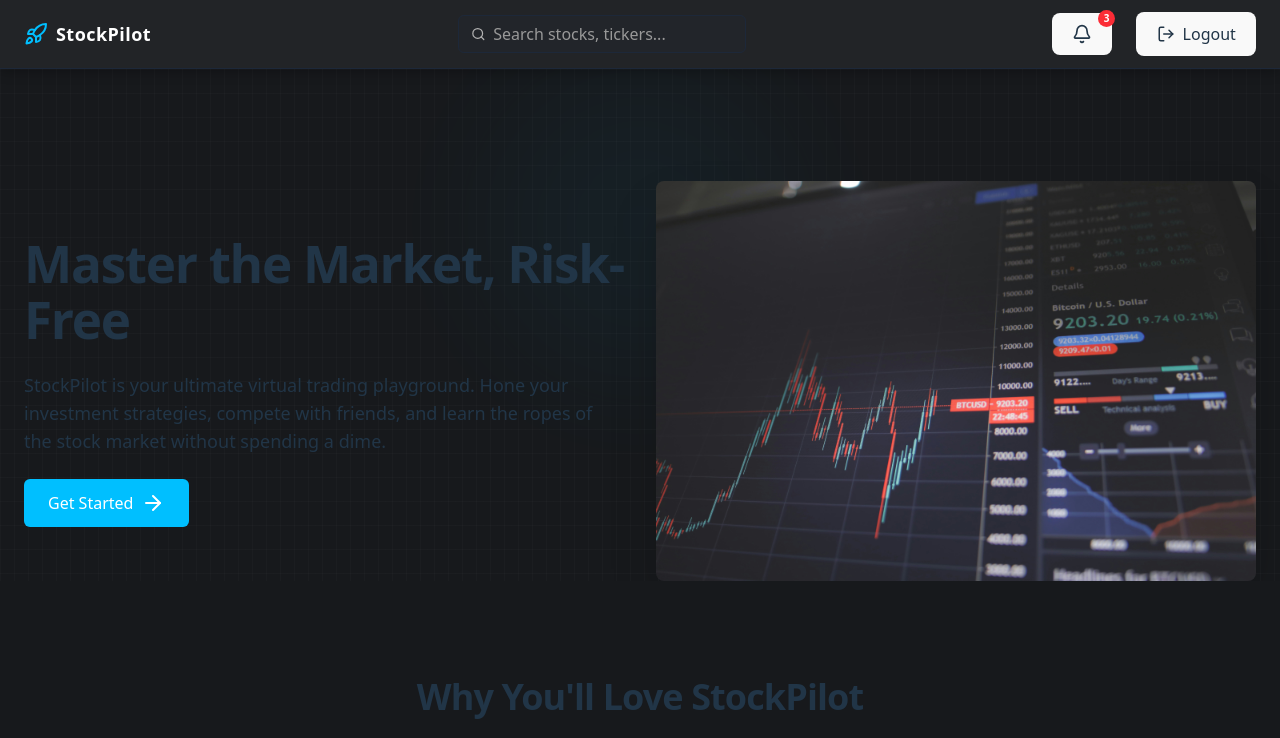
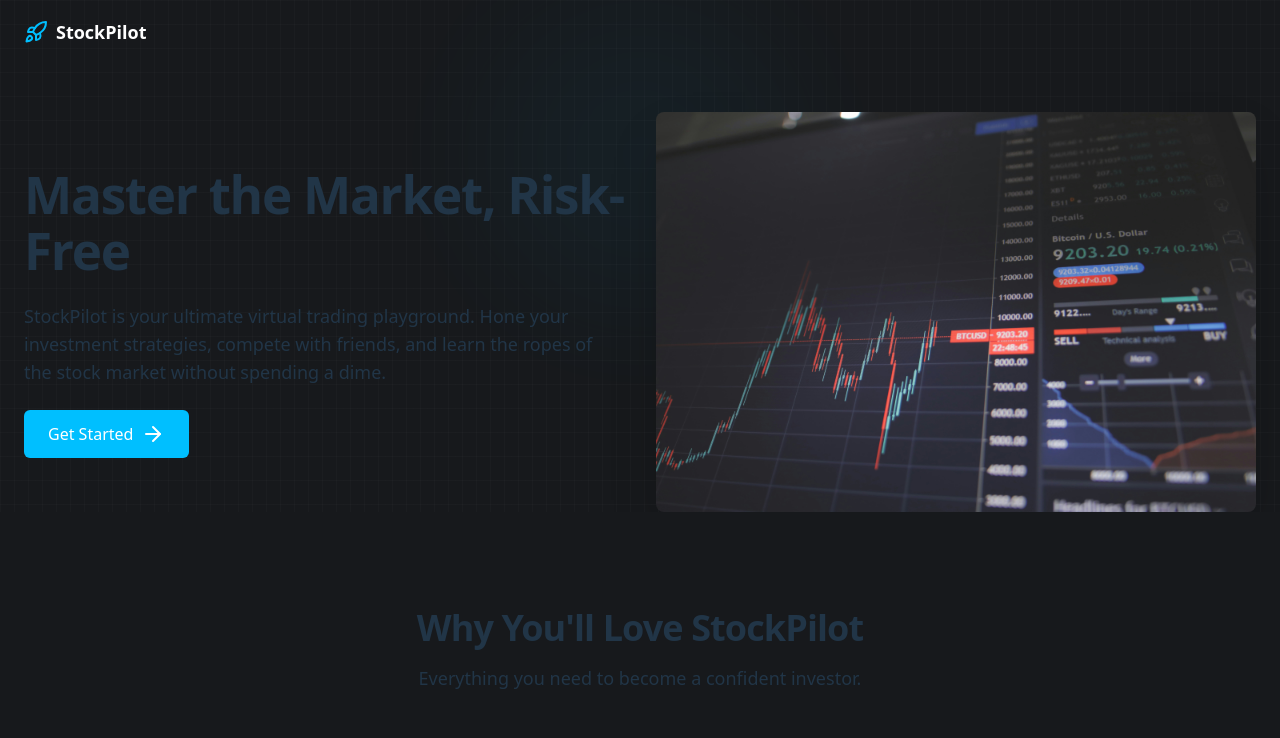
Before and after one commit to soumikadevarakonda/StockPilot, a React (Vite) app: page / in a window 1280 px wide. Shown: the top 738 px of the page. Built offline with nearby package versions, Linux system fonts and the light colour scheme.

Commit message:
Header rev

```diff
--- a/src/components/Navbar.jsx
+++ b/src/components/Navbar.jsx
@@ -1,6 +1,7 @@
 import { useNavigate } from "react-router-dom";
+import { Rocket, Bell, Search } from "lucide-react";
 import { FiLogOut } from "react-icons/fi";
-import { Bell, Search } from "lucide-react";
+import { motion } from "framer-motion";
 
 export default function Navbar() {
   const navigate = useNavigate();
@@ -11,18 +12,22 @@ export default function Navbar() {
   };
 
   return (
-    <nav className="sticky top-0 z-50 bg-[hsl(220,10%,10%)] border-b border-[hsl(217,32%,17%)] px-6 py-3 flex items-center justify-between shadow-[0_2px_10px_rgba(0,0,0,0.3)]">
-
-      {/* Left: Logo */}
-      <div className="flex items-center gap-2 cursor-pointer select-none">
-        <span className="text-primary text-2xl">📊</span>
-        <h1 className="text-lg font-semibold tracking-wide text-[hsl(var(--emphasis))]">
+    <motion.nav
+      className="sticky top-0 z-50 bg-[hsl(220,10%,10%)]/95 backdrop-blur-sm border-b border-[hsl(217,32%,17%)] px-6 py-3 shadow-[0_2px_12px_rgba(0,0,0,0.3)] flex items-center justify-between"
+      initial={{ y: -60, opacity: 0 }}
+      animate={{ y: 0, opacity: 1 }}
+      transition={{ duration: 0.5 }}
+    >
+      {/* Left: Logo (same as landing header) */}
+      <div className="flex items-center gap-2 select-none cursor-pointer">
+        <Rocket className="h-6 w-6 text-primary" />
+        <span className="text-[hsl(var(--emphasis))] text-lg font-semibold tracking-wide">
           StockPilot
-        </h1>
+        </span>
       </div>
 
-      {/* Middle: Search (optional, for tickers) */}
-      <div className="hidden sm:flex items-center bg-[hsl(220,10%,15%)] border border-[hsl(217,32%,17%)] rounded-md px-3 py-1.5 text-sm w-72">
+      {/* Center: Search bar (optional) */}
+      <div className="hidden sm:flex items-center bg-[hsl(220,10%,15%)] border border-[hsl(217,32%,17%)] rounded-md px-3 py-1.5 w-72">
         <Search size={16} className="text-[hsl(0,0%,70%)] mr-2" />
         <input
           type="text"
@@ -31,7 +36,7 @@ export default function Navbar() {
         />
       </div>
 
-      {/* Right: Icons */}
+      {/* Right: Actions */}
       <div className="flex items-center gap-6">
         {/* Notifications */}
         <button className="relative hover:text-primary transition">
@@ -49,6 +54,6 @@ export default function Navbar() {
           <FiLogOut size={18} /> Logout
         </button>
       </div>
-    </nav>
+    </motion.nav>
   );
 }
--- a/src/components/landing/Header.jsx
+++ b/src/components/landing/Header.jsx
@@ -1,59 +1,35 @@
-import { useNavigate } from "react-router-dom";
-import { Rocket, Bell, Search } from "lucide-react";
-import { FiLogOut } from "react-icons/fi";
+import React, { useState, useEffect } from "react";
 import { motion } from "framer-motion";
+import { Rocket } from "lucide-react";
 
-export default function Navbar() {
-  const navigate = useNavigate();
+export default function Header() {
+  const [isScrolled, setIsScrolled] = useState(false);
 
-  const handleLogout = () => {
-    localStorage.removeItem("token");
-    navigate("/");
-  };
+  useEffect(() => {
+    const handleScroll = () => {
+      setIsScrolled(window.scrollY > 10);
+    };
+    window.addEventListener("scroll", handleScroll);
+    return () => window.removeEventListener("scroll", handleScroll);
+  }, []);
 
   return (
-    <motion.nav
-      className="sticky top-0 z-50 bg-[hsl(220,10%,10%)]/95 backdrop-blur-sm border-b border-[hsl(217,32%,17%)] px-6 py-3 shadow-[0_2px_12px_rgba(0,0,0,0.3)] flex items-center justify-between"
-      initial={{ y: -60, opacity: 0 }}
-      animate={{ y: 0, opacity: 1 }}
+    <motion.header
+      className={`fixed top-0 left-0 right-0 z-50 transition-all ${
+        isScrolled
+          ? "bg-background/80 backdrop-blur-sm shadow-md"
+          : "bg-transparent"
+      }`}
+      initial={{ y: -100 }}
+      animate={{ y: 0 }}
       transition={{ duration: 0.5 }}
     >
-      {/* Left: Logo (same as landing header) */}
-      <div className="flex items-center gap-2 select-none cursor-pointer">
-        <Rocket className="h-6 w-6 text-primary" />
-        <span className="text-[hsl(var(--emphasis))] text-lg font-semibold tracking-wide">
-          StockPilot
-        </span>
+      <div className="container mx-auto flex h-16 items-center justify-between px-4 md:px-6">
+        <a href="/" className="flex items-center gap-2">
+          <Rocket className="h-6 w-6 text-primary" />
+          <span className="text-[hsl(var(--emphasis))] text-lg font-semibold">StockPilot</span>
+        </a>
       </div>
-
-      {/* Center: Search bar (optional) */}
-      <div className="hidden sm:flex items-center bg-[hsl(220,10%,15%)] border border-[hsl(217,32%,17%)] rounded-md px-3 py-1.5 w-72">
-        <Search size={16} className="text-[hsl(0,0%,70%)] mr-2" />
-        <input
-          type="text"
-          placeholder="Search stocks, tickers..."
-          className="bg-transparent outline-none text-[hsl(var(--foreground))] w-full placeholder-[hsl(0,0%,60%)]"
-        />
-      </div>
-
-      {/* Right: Actions */}
-      <div className="flex items-center gap-6">
-        {/* Notifications */}
-        <button className="relative hover:text-primary transition">
-          <Bell size={20} />
-          <span className="absolute -top-1 -right-1 bg-red-500 text-[10px] rounded-full px-1.5 py-[1px] text-white font-semibold">
-            3
-          </span>
-        </button>
-
-        {/* Logout */}
-        <button
-          onClick={handleLogout}
-          className="flex items-center gap-2 text-sm font-medium text-[hsl(var(--foreground))] hover:text-primary transition"
-        >
-          <FiLogOut size={18} /> Logout
-        </button>
-      </div>
-    </motion.nav>
+    </motion.header>
   );
 }
```
